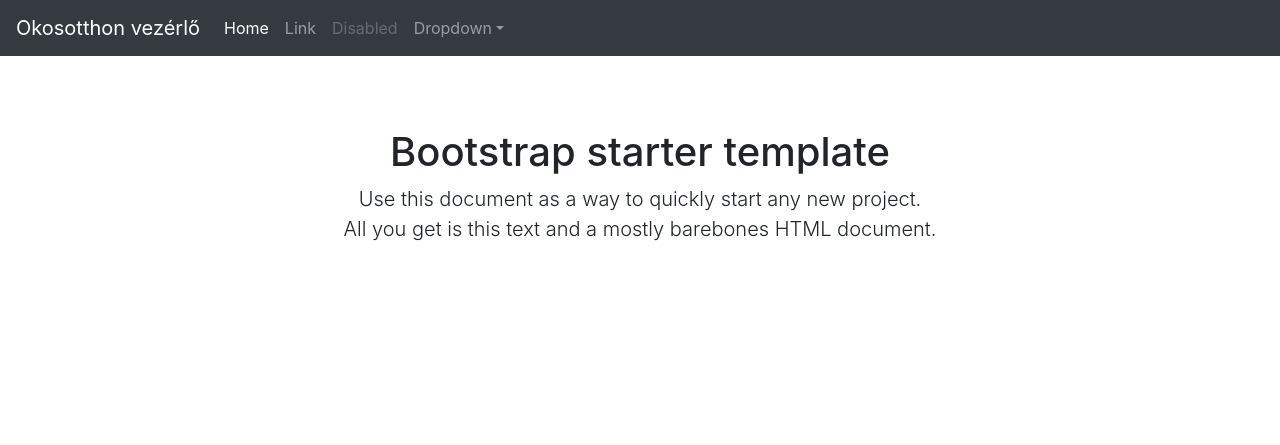
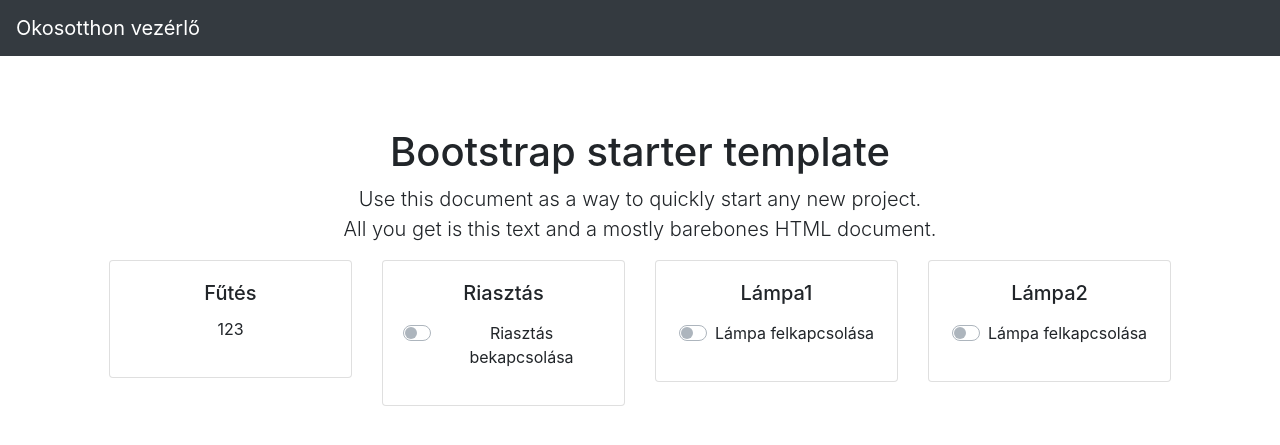
Before and after one commit to b3nc301/smarthomemikro, a Flask app: page / in a window 1280 px wide. Shown: the top 445 px of the page. Run offline with Flask 2, Linux system fonts and the light colour scheme; some libraries are stand-ins or nearby versions.

Commit message:
Weboldal módosítások
Toggle style checkboxok bekerülése(nem működnek még), div-ek bekerülése, navbar itemek kikerültek

```diff
--- a/app.py
+++ b/app.py
@@ -1,4 +1,5 @@
 from flask import Flask, render_template,request
+from jinja2 import Template
 
 
 app = Flask(__name__)
--- a/templates/index.html
+++ b/templates/index.html
@@ -18,32 +18,10 @@
   <body>
 
     <nav class="navbar navbar-expand-md navbar-dark bg-dark fixed-top">
-      <a class="navbar-brand" href="">Okosotthon vezérlő</a>
+      <a class="navbar-brand" href="/">Okosotthon vezérlő</a>
       <button class="navbar-toggler" type="button" data-toggle="collapse" data-target="#navbarsExampleDefault" aria-controls="navbarsExampleDefault" aria-expanded="false" aria-label="Toggle navigation">
         <span class="navbar-toggler-icon"></span>
       </button>
-
-      <div class="collapse navbar-collapse" id="navbarsExampleDefault">
-        <ul class="navbar-nav mr-auto">
-          <li class="nav-item active">
-            <a class="nav-link" href="#">Home <span class="sr-only">(current)</span></a>
-          </li>
-          <li class="nav-item">
-            <a class="nav-link" href="#">Link</a>
-          </li>
-          <li class="nav-item">
-            <a class="nav-link disabled" href="#">Disabled</a>
-          </li>
-          <li class="nav-item dropdown">
-            <a class="nav-link dropdown-toggle" href="http://example.com" id="dropdown01" data-toggle="dropdown" aria-haspopup="true" aria-expanded="false">Dropdown</a>
-            <div class="dropdown-menu" aria-labelledby="dropdown01">
-              <a class="dropdown-item" href="#">Action</a>
-              <a class="dropdown-item" href="#">Another action</a>
-              <a class="dropdown-item" href="#">Something else here</a>
-            </div>
-          </li>
-        </ul>
-      </div>
     </nav>
 
     <main role="main" class="container">
@@ -51,6 +29,58 @@
       <div class="starter-template">
         <h1>Bootstrap starter template</h1>
         <p class="lead">Use this document as a way to quickly start any new project.<br> All you get is this text and a mostly barebones HTML document.</p>
+		<div class="row">
+		            <div class="col-md-3">
+                        <div class="card">
+                            <div class="card-body">
+                                <h5 class="card-title">Fűtés</h5>
+                                <p>123</p>
+							</div>
+                        </div>
+                    </div>
+					<div class="col-md-3">
+                        <div class="card">
+                            <div class="card-body">
+                                <h5 class="card-title">Riasztás</h5>
+                                <p>
+<form id="riaszto" name="riaszto" method="post">
+<div class="custom-control custom-switch">
+	<input type="checkbox" class="custom-control-input" id="riaszt" name="riaszt" onChange="this.form.submit()">
+		<label class="custom-control-label" for="riaszt">Riasztás bekapcsolása</label>
+</div>
+</form>
+</p>
+							</div>
+                        </div>
+                    </div>
+					<div class="col-md-3">
+                        <div class="card">
+                            <div class="card-body">
+                                <h5 class="card-title">Lámpa1</h5>
+                                <p>
+								<form id="lamp1" name="lamp1" method="post">
+<div class="custom-control custom-switch">
+	<input type="checkbox" class="custom-control-input" id="lampa1" name="lampa1" onChange='submit();'>
+		<label class="custom-control-label" for="lampa1">Lámpa felkapcsolása</label>
+</div>
+</form></p>
+							</div>
+                        </div>
+                    </div>
+					<div class="col-md-3">
+                        <div class="card">
+                            <div class="card-body">
+                                <h5 class="card-title">Lámpa2</h5>
+                                <p>
+								<form id="lamp2" name="lamp2" method="post">
+						<div class="custom-control custom-switch">
+	<input type="checkbox" class="custom-control-input" id="lampa2" name="lampa2">
+		<label class="custom-control-label" for="lampa2">Lámpa felkapcsolása</label>
+</div>
+</form></p>
+							</div>
+                        </div>
+                    </div>
       </div>
 
     </main><!-- /.container -->
```
